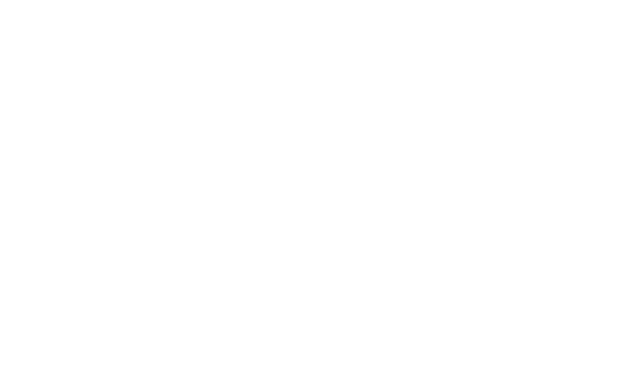
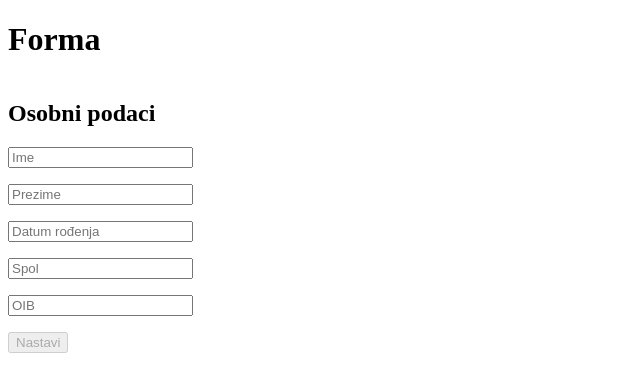
Before and after one commit to akolnrekaj/login-form-toni, a React (Vite) app: page /personal-info in a window 1280 px wide. Before the commit this address had no page. Shown: the top 392 px of the page, without its empty margins (0-640 px from the left). Built offline with nearby package versions, Linux system fonts and the light colour scheme.

Commit message:
created 3 screens, added logic and basic styles for the 1st screen

```diff
--- a/package.json
+++ b/package.json
@@ -15,6 +15,7 @@
     "react-dom": "^19.1.0",
     "react-hook-form": "^7.60.0",
     "react-router": "^7.6.3",
+    "sass": "^1.89.2",
     "zod": "^3.25.76"
   },
   "devDependencies": {
--- /dev/null
+++ b/src/context/multistepFormContext.ts
@@ -0,0 +1,51 @@
+import { createContext } from "react";
+import type { MultistepFormSchema } from "../validations/multistepFormSchema";
+
+export const initialFormValues: MultistepFormSchema = {
+  fName: "",
+  lName: "",
+  dateOfBirth: "",
+  gender: "",
+  oib: "",
+  citizenship: "",
+  placeOfResidance: "",
+  address: "",
+  idNumber: "",
+  issueDate: "",
+  expiryDate: "",
+  issuingBody: "",
+  issuedBy: "",
+};
+
+export type UpdateFormAction = {
+  type: "UPDATE_FORM";
+  payload: Partial<MultistepFormSchema>;
+};
+
+export type ResetFormAction = {
+  type: "RESET_FORM";
+};
+
+export type FormAction = UpdateFormAction | ResetFormAction;
+
+export const MultistepFormReducer = (
+  state: MultistepFormSchema,
+  action: FormAction
+): MultistepFormSchema => {
+  switch (action.type) {
+    case "UPDATE_FORM":
+      return { ...state, ...(action.payload as Partial<MultistepFormSchema>) };
+    case "RESET_FORM":
+      return initialFormValues;
+    default:
+      return state;
+  }
+};
+
+export type MultistepFormContextType = {
+  state: MultistepFormSchema;
+  dispatch: React.Dispatch<FormAction>;
+};
+
+export const multistepFormContext =
+  createContext<MultistepFormContextType | null>(null);
--- /dev/null
+++ b/src/context/useMultistepFormContextProvider.tsx
@@ -0,0 +1,22 @@
+import { useReducer, useMemo, type ReactNode } from "react";
+import {
+  multistepFormContext,
+  MultistepFormReducer,
+  initialFormValues,
+} from "./multistepFormContext";
+
+export const MultistepFormContextProvider = ({
+  children,
+}: {
+  children: ReactNode;
+}) => {
+  const [state, dispatch] = useReducer(MultistepFormReducer, initialFormValues);
+
+  const value = useMemo(() => ({ state, dispatch }), [state]);
+
+  return (
+    <multistepFormContext.Provider value={value}>
+      {children}
+    </multistepFormContext.Provider>
+  );
+};
--- a/src/layouts/Layout.tsx
+++ b/src/layouts/Layout.tsx
@@ -1,31 +1,11 @@
-import { NavLink, Outlet } from "react-router";
+import { Outlet } from "react-router";
 import { useLoginContext } from "../context/LoginContext";
 
 const Layout = () => {
   const { isLoggedIn, setIsLoggedIn } = useLoginContext();
   return (
     <div>
-      <nav>
-        <ul style={{ display: "flex", gap: "20px", listStyle: "none" }}>
-          <li>
-            <NavLink to="/">Home</NavLink>
-          </li>
-          <li>
-            <NavLink to="/about">About</NavLink>
-          </li>
-          <li>
-            <NavLink to="/contact">Contact</NavLink>
-          </li>
-          <li>
-            <NavLink to="/items">Items</NavLink>
-          </li>
-          {isLoggedIn && (
-            <li>
-              <NavLink to="/settings">settings</NavLink>
-            </li>
-          )}
-        </ul>
-      </nav>
+      <h1>Forma</h1>
       <Outlet context={{ isLoggedIn, setIsLoggedIn }} />
     </div>
   );
--- a/src/main.tsx
+++ b/src/main.tsx
@@ -1,33 +1,28 @@
 import { StrictMode } from "react";
 import { createRoot } from "react-dom/client";
 import { BrowserRouter, Route, Routes } from "react-router";
-import About from "./pages/About.tsx";
-import Contact from "./pages/Contact.tsx";
-import Items from "./pages/Items.tsx";
 import Layout from "./layouts/Layout.tsx";
-import HomePage from "./pages/HomePage.tsx";
-import ItemDetails from "./pages/ItemDetails.tsx";
-import Login from "./pages/Login.tsx";
 import { LoginContextProvider } from "./context/LoginContext";
-import ProtectedRoute from "./pages/ProtectedRoute.tsx";
+import { MultistepFormContextProvider } from "./context/useMultistepFormContextProvider.tsx";
+import PersonalInfo from "./pages/PersonalInfo.tsx";
+import AddressInfo from "./pages/AddressInfo.tsx";
+import IdCardInfo from "./pages/IdCardInfo.tsx";
+import "./styles/styles.scss";
 
 createRoot(document.getElementById("root")!).render(
   <StrictMode>
     <LoginContextProvider>
-      <BrowserRouter>
-        <Routes>
-          <Route path="/login" element={<Login />} />
-          <Route element={<ProtectedRoute />}>
+      <MultistepFormContextProvider>
+        <BrowserRouter>
+          <Routes>
             <Route path="/" element={<Layout />}>
-              <Route index element={<HomePage />} />
-              <Route path="/about" element={<About />} />
-              <Route path="/contact" element={<Contact />} />
-              <Route path="/items" element={<Items />} />
-              <Route path="/items/:id" element={<ItemDetails />} />
+              <Route path="/personal-info" element={<PersonalInfo />} />
+              <Route path="/address-info" element={<AddressInfo />} />
+              <Route path="/id-card-info" element={<IdCardInfo />} />
             </Route>
-          </Route>
-        </Routes>
-      </BrowserRouter>
+          </Routes>
+        </BrowserRouter>
+      </MultistepFormContextProvider>
     </LoginContextProvider>
   </StrictMode>
 );
--- /dev/null
+++ b/src/pages/AddressInfo.tsx
@@ -0,0 +1,27 @@
+import type z from "zod";
+import { multistepFormSchema } from "../validations/multistepFormSchema";
+import { useForm } from "react-hook-form";
+import { zodResolver } from "@hookform/resolvers/zod";
+
+const addressInfoSchema = multistepFormSchema.pick({
+  placeOfResidance: true,
+  address: true,
+});
+
+type AddressInfoSchema = z.infer<typeof addressInfoSchema>;
+
+const AddressInfo = () => {
+  const { register } = useForm<AddressInfoSchema>({
+    resolver: zodResolver(addressInfoSchema),
+  });
+
+  return (
+    <div>
+      <h2>Adresa</h2>
+      <input type="text" {...register("placeOfResidance")} />
+      <input type="text" {...register("address")} />
+    </div>
+  );
+};
+
+export default AddressInfo;
--- /dev/null
+++ b/src/pages/IdCardInfo.tsx
@@ -0,0 +1,32 @@
+import type z from "zod";
+import { multistepFormSchema } from "../validations/multistepFormSchema";
+import { useForm } from "react-hook-form";
+import { zodResolver } from "@hookform/resolvers/zod";
+
+const idCardInfoSchema = multistepFormSchema.pick({
+  idNumber: true,
+  issueDate: true,
+  expiryDate: true,
+  issuingBody: true,
+  issuedBy: true,
+});
+
+type IdCardInfoSchema = z.infer<typeof idCardInfoSchema>;
+
+const IdCardInfo = () => {
+  const { register } = useForm<IdCardInfoSchema>({
+    resolver: zodResolver(idCardInfoSchema),
+  });
+  return (
+    <div>
+      <h2>Osobna iskaznica</h2>
+      <input type="text" {...register("idNumber")} />
+      <input type="text" {...register("issueDate")} />
+      <input type="text" {...register("expiryDate")} />
+      <input type="text" {...register("issuingBody")} />
+      <input type="text" {...register("issuedBy")} />
+    </div>
+  );
+};
+
+export default IdCardInfo;
--- /dev/null
+++ b/src/pages/PersonalInfo.tsx
@@ -0,0 +1,75 @@
+import type z from "zod";
+import { multistepFormSchema } from "../validations/multistepFormSchema";
+import { useForm } from "react-hook-form";
+import { zodResolver } from "@hookform/resolvers/zod";
+
+const personalInfoSchema = multistepFormSchema.pick({
+  fName: true,
+  lName: true,
+  dateOfBirth: true,
+  gender: true,
+  oib: true,
+});
+
+const fields = [
+  { name: "fName", placeholder: "Ime" },
+  { name: "lName", placeholder: "Prezime" },
+  { name: "dateOfBirth", placeholder: "Datum rođenja" },
+  { name: "gender", placeholder: "Spol" },
+  { name: "oib", placeholder: "OIB" },
+];
+
+type PersonalInfoSchema = z.infer<typeof personalInfoSchema>;
+
+const PersonalInfo = () => {
+  const {
+    register,
+    handleSubmit,
+    watch,
+    formState: { errors },
+  } = useForm<PersonalInfoSchema>({
+    resolver: zodResolver(personalInfoSchema),
+    mode: "onTouched",
+  });
+
+  const { fName, lName, dateOfBirth, gender } = watch();
+
+  const isDisabled = !fName || !lName || !dateOfBirth || !gender;
+
+  console.log(errors);
+
+  const onSubmit = (data: PersonalInfoSchema) => {
+    console.log(data);
+  };
+
+  return (
+    <div className="p-personalInfo">
+      <h2>Osobni podaci</h2>
+      <form className="p-personalInfo__form" onSubmit={handleSubmit(onSubmit)}>
+        {fields.map((field) => (
+          <div key={field.name}>
+            <input
+              type="text"
+              {...register(field.name as keyof PersonalInfoSchema)}
+              placeholder={field.placeholder}
+              className={
+                errors[field.name as keyof PersonalInfoSchema] && "invalid"
+              }
+            />
+          </div>
+        ))}
+        <button type="submit" disabled={isDisabled}>
+          Nastavi
+        </button>
+
+        <div className="p-personalInfo__form_errors">
+          {Object.values(errors).map((err) => (
+            <p>{err.message}</p>
+          ))}
+        </div>
+      </form>
+    </div>
+  );
+};
+
+export default PersonalInfo;
--- /dev/null
+++ b/src/styles/styles.scss
@@ -0,0 +1,23 @@
+.p-personalInfo {
+  display: flex;
+  flex-direction: column;
+
+  &__form {
+    display: flex;
+    flex-direction: column;
+    gap: 1rem;
+
+    input,
+    button {
+      width: fit-content;
+    }
+
+    input.invalid {
+      outline: 2px solid red;
+    }
+
+    &_errors {
+      color: red;
+    }
+  }
+}
--- /dev/null
+++ b/src/validations/multistepFormSchema.ts
@@ -0,0 +1,25 @@
+import z from "zod";
+
+export const multistepFormSchema = z.object({
+  fName: z
+    .string()
+    .min(2, "First name must be at least 2 charachters long")
+    .max(20, "First name can be up to 20 charachters long"),
+  lName: z
+    .string()
+    .min(2, "Last name must be at least 2 charachters long")
+    .max(20, "Last name can be up to 20 characters long"),
+  dateOfBirth: z.string(),
+  gender: z.string(),
+  oib: z.string().optional(),
+  citizenship: z.string(),
+  placeOfResidance: z.string(),
+  address: z.string(),
+  idNumber: z.string(),
+  issueDate: z.string(),
+  expiryDate: z.string(),
+  issuingBody: z.string(),
+  issuedBy: z.string().optional(),
+});
+
+export type MultistepFormSchema = z.infer<typeof multistepFormSchema>;
```
Also changed, not shown: 1 other file (tests, documents, lock files or other folders).
